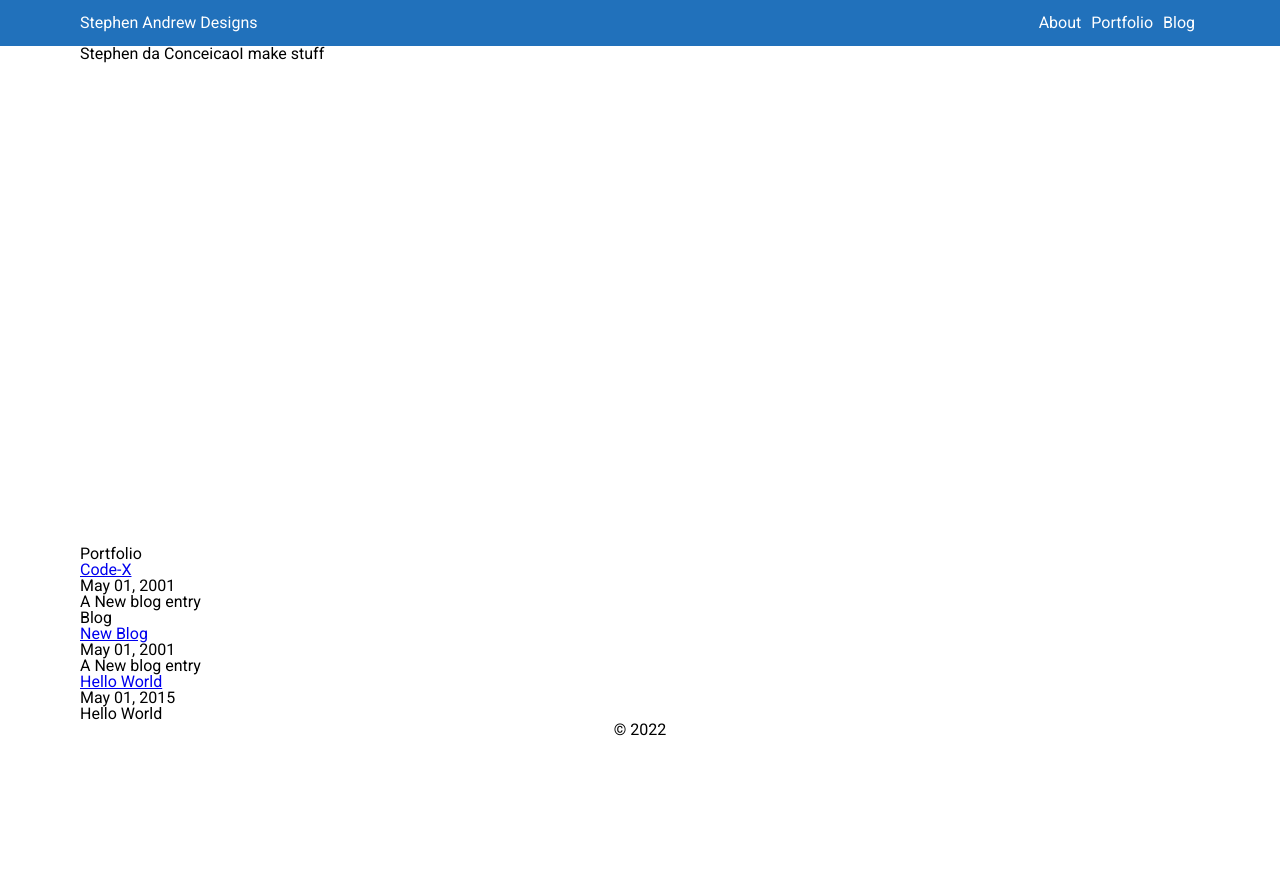
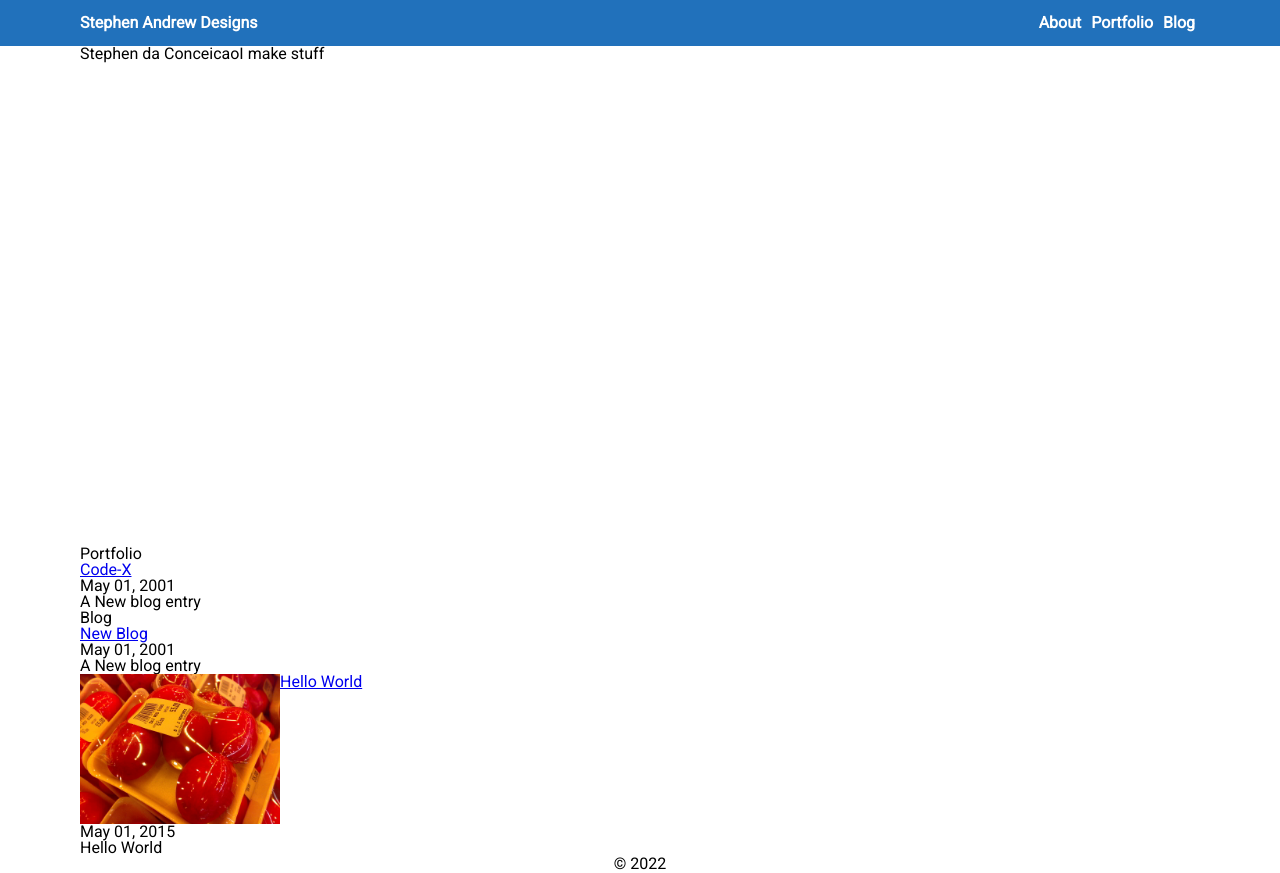
Before and after one commit to sdaconceicao/sdaconceicao, a Gatsby site: page / in a window 1280 px wide. Before the commit the page ends 800 px from the top, so only its background shows below. Built offline with nearby package versions, Linux system fonts and the light colour scheme; Gatsby itself is replaced by a stand-in of ours; some packages are replaced by stand-ins of ours.

Commit message:
frontmatter featured images

````diff
--- a/content/blog/hello-world/index.md
+++ b/content/blog/hello-world/index.md
@@ -1,7 +1,8 @@
 ---
 title: Hello World
-date: "2015-05-01T22:12:03.284Z"
-description: "Hello World"
+date: '2015-05-01T22:12:03.284Z'
+description: 'Hello World'
+featuredImage: './salty_egg.jpg'
 ---
 
 This is my first post on my new fake blog! How exciting!
@@ -24,7 +25,7 @@ Oh, and here's a great quote from this Wikipedia on
 You can also write code blocks here!
 
 ```js
-const saltyDuckEgg = "chinese preserved food product"
+const saltyDuckEgg = 'chinese preserved food product';
 ```
 
 | Number | Title                                    | Year |
@@ -190,13 +191,13 @@ Paragraph:
 
     ---------------------------------------
 
-This is [an example](http://example.com "Example") link.
+This is [an example](http://example.com 'Example') link.
 
 [This link](http://example.com) has no title attr.
 
 This is [an example][id] reference-style link.
 
-[id]: http://example.com "Optional Title"
+[id]: http://example.com 'Optional Title'
 
     This is [an example](http://example.com "Example") link.
 
@@ -226,6 +227,6 @@ This paragraph has some `code` in it.
 
     This paragraph has some `code` in it.
 
-![Alt Text](https://placehold.it/200x50 "Image Title")
+![Alt Text](https://placehold.it/200x50 'Image Title')
 
     ![Alt Text](https://placehold.it/200x50 "Image Title")
--- a/content/blog/new-blog/index.mdx
+++ b/content/blog/new-blog/index.mdx
@@ -1,7 +1,7 @@
 ---
 title: New Blog
-date: "2001-05-01T22:12:03.284Z"
-description: "A New blog entry"
+date: '2001-05-01T22:12:03.284Z'
+description: 'A New blog entry'
 ---
 
 ## TEST
--- a/gatsby-config.js
+++ b/gatsby-config.js
@@ -128,6 +128,7 @@ module.exports = {
                     frontmatter {
                       title
                       date
+                      featuredImage
                     }
                   }
                 }
--- a/gatsby-node.js
+++ b/gatsby-node.js
@@ -122,6 +122,7 @@ exports.createSchemaCustomization = ({ actions }) => {
       title: String
       description: String
       date: Date @dateformat
+      featuredImage: String
     }
     type Fields {
       slug: String
--- a/src/components/BlogPosts/index.jsx
+++ b/src/components/BlogPosts/index.jsx
@@ -1,5 +1,6 @@
 import React from 'react';
 import { Link } from 'gatsby';
+import { GatsbyImage, getImage } from 'gatsby-plugin-image';
 import useStyles from './index.styles';
 
 const BlogPosts = ({ posts }) => {
@@ -17,13 +18,14 @@ const BlogPosts = ({ posts }) => {
     <ol className={classes.posts}>
       {posts.map((post) => {
         const title = post.frontmatter.title || post.fields.slug;
-
+        const image = getImage(post.frontmatter.featuredImage);
         return (
           <li key={post.fields.slug}>
             <article className="post-list-item" itemScope itemType="http://schema.org/Article">
               <header>
                 <h2>
                   <Link to={post.fields.slug} itemProp="url">
+                    <GatsbyImage image={image} alt={post.title} />
                     <span itemProp="headline">{title}</span>
                   </Link>
                 </h2>
--- a/src/components/Link/index.styles.js
+++ b/src/components/Link/index.styles.js
@@ -3,6 +3,10 @@ import { createUseStyles } from '../../theme/createUseStylesWithTheme';
 export default createUseStyles(({ palette }) => ({
   link: {
     textDecoration: 'none',
-    color: (dark) => (dark ? palette.linkLight : palette.link)
+    color: (dark) => (dark ? palette.linkLight : palette.link),
+    fontWeight: 800,
+    '&:hover': {
+      textDecoration: 'underline'
+    }
   }
 }));
--- a/src/pages/index.js
+++ b/src/pages/index.js
@@ -47,6 +47,11 @@ export const pageQuery = graphql`
           date(formatString: "MMMM DD, YYYY")
           title
           description
+          featuredImage {
+            childImageSharp {
+              gatsbyImageData(width: 200)
+            }
+          }
         }
       }
     }
````
